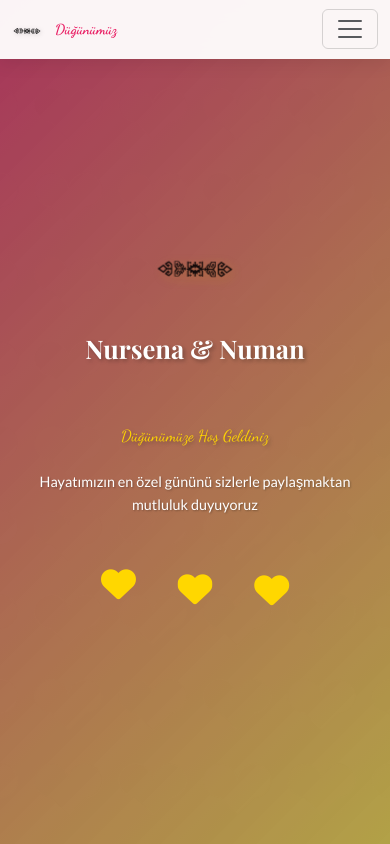
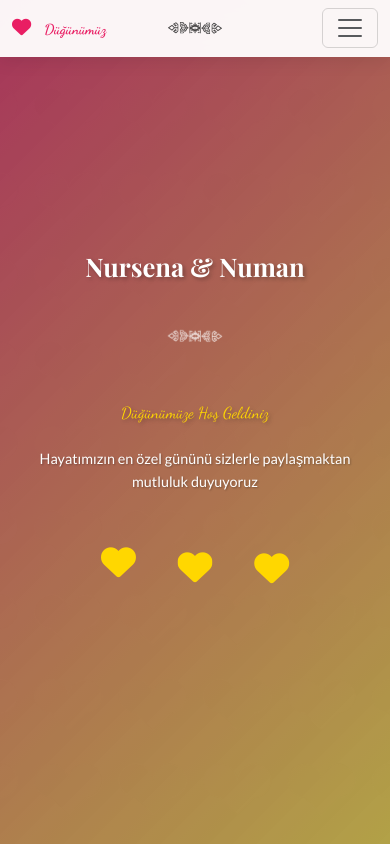
Before and after one commit to nmnclk/nmnclk.github.io, a plain HTML site: page index.html in a window 390 px wide. Shown: the top 844 px of the page. Drawn offline with nearby package versions, Linux system fonts and the light colour scheme.

Commit message:
index.html ve wedding.css dosyalarında, navbar ve hero section için Türk motifinin yerleşimi ve stilleri güncellendi. Ayrıca, responsive tasarım için motif boyutları ayarlandı ve bazı stil iyileştirmeleri yapıldı.

```diff
--- a/assets/css/wedding.css
+++ b/assets/css/wedding.css
@@ -90,54 +90,24 @@ body {
     color: var(--rose-primary) !important;
 }
 
-/* Türk Motifi Stilleri */
-.turk-motif-nav {
-    height: 30px;
-    width: auto;
-    filter: drop-shadow(1px 1px 2px rgba(0, 0, 0, 0.2));
-    transition: transform 0.3s ease;
+/* Navbar Motif */
+.navbar-motif-fixed {
+    position: absolute;
+    left: 50%;
+    top: 50%;
+    transform: translate(-50%, -50%);
+    z-index: 1001;
 }
 
-.turk-motif-nav:hover {
-    transform: scale(1.1);
+.navbar-motif-img {
+    height: 76px;
+    width: auto;
+    opacity: 0.7;
+    transition: opacity 0.3s ease;
 }
 
-.turk-motif-hero {
-    height: 80px;
-    width: auto;
-    filter: drop-shadow(2px 2px 4px rgba(0, 0, 0, 0.3));
-    opacity: 0.9;
-    animation: motifGlow 4s ease-in-out infinite;
-}
-
-@keyframes motifGlow {
-
-    0%,
-    100% {
-        filter: drop-shadow(2px 2px 4px rgba(0, 0, 0, 0.3));
-        transform: scale(1);
-    }
-
-    50% {
-        filter: drop-shadow(4px 4px 8px rgba(255, 215, 0, 0.4));
-        transform: scale(1.05);
-    }
-}
-
-.hero-motif {
-    animation: fadeInDown 1.5s ease-out;
-}
-
-@keyframes fadeInDown {
-    0% {
-        opacity: 0;
-        transform: translateY(-30px);
-    }
-
-    100% {
-        opacity: 1;
-        transform: translateY(0);
-    }
+.navbar-motif-img:hover {
+    opacity: 1;
 }
 
 /* Hero Section */
@@ -190,6 +160,34 @@ body {
     font-size: 2rem;
     font-weight: 400;
     color: var(--gold);
+}
+
+/* Hero Motif */
+.hero-motif {
+    margin: 1.5rem 0;
+    display: flex;
+    justify-content: center;
+    align-items: center;
+}
+
+.hero-motif-img {
+    height: 90px;
+    width: auto;
+    opacity: 0.9;
+    filter: brightness(0) invert(1);
+    animation: motifGlow 3s ease-in-out infinite alternate;
+}
+
+@keyframes motifGlow {
+    0% {
+        opacity: 0.7;
+        transform: scale(1);
+    }
+
+    100% {
+        opacity: 1;
+        transform: scale(1.05);
+    }
 }
 
 .hero-subtitle {
@@ -635,6 +633,16 @@ body {
         padding: 0 0.3rem;
     }
 
+    /* Navbar motif responsive */
+    .navbar-motif-img {
+        height: 60px;
+    }
+
+    /* Hero motif responsive */
+    .hero-motif-img {
+        height: 60px;
+    }
+
     .about-title {
         font-size: 1.4rem;
     }
@@ -683,3 +691,14 @@ body {
     opacity: 1;
     transform: translateY(0);
 }
+
+/* Extra small screens */
+@media (max-width: 375px) {
+    .navbar-motif-img {
+        height: 50px;
+    }
+
+    .hero-motif-img {
+        height: 50px;
+    }
+}
--- a/index.html
+++ b/index.html
@@ -18,9 +18,12 @@
     <nav class="navbar navbar-expand-lg navbar-light fixed-top wedding-nav">
         <div class="container">
             <a class="navbar-brand" href="#home">
-                <img src="assets/images/turk-motif.svg" alt="Türk Motifi" class="turk-motif-nav me-2">
-                <span class="brand-text">Düğünümüz</span>
+                <i class="fas fa-heart text-rose"></i>
+                <span class="ms-2 brand-text">Düğünümüz</span>
             </a>
+            <div class="navbar-motif-fixed">
+                <img src="assets/images/turk-motif.svg" alt="Türk Motifi" class="navbar-motif-img">
+            </div>
             <button class="navbar-toggler" type="button" data-bs-toggle="collapse" data-bs-target="#navbarNav">
                 <span class="navbar-toggler-icon"></span>
             </button>
@@ -53,12 +56,11 @@
             <div class="row h-100 align-items-center justify-content-center text-center">
                 <div class="col-lg-10">
                     <div class="hero-content">
-                        <div class="hero-motif mb-4">
-                            <img src="assets/images/turk-motif.svg" alt="Türk Motifi" class="turk-motif-hero">
-                        </div>
                         <h1 class="hero-title mb-4">
                             <span class="couple-names">Nursena & Numan</span>
-                            <br>
+                            <div class="hero-motif">
+                                <img src="assets/images/turk-motif.svg" alt="Türk Motifi" class="hero-motif-img">
+                            </div>
                             <small class="wedding-date">Düğünümüze Hoş Geldiniz</small>
                         </h1>
                         <p class="hero-subtitle mb-5">
```
